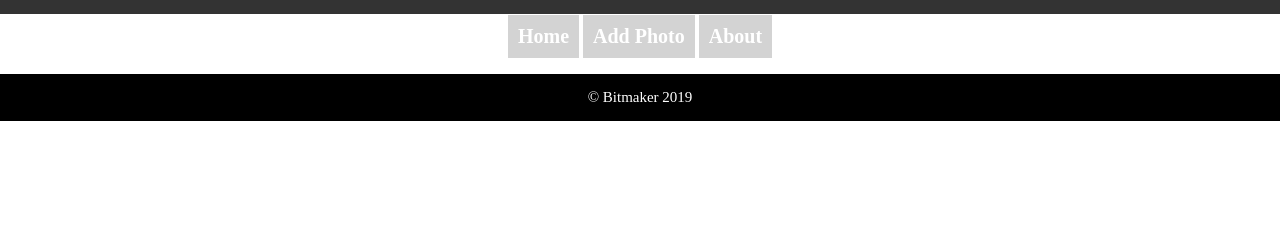
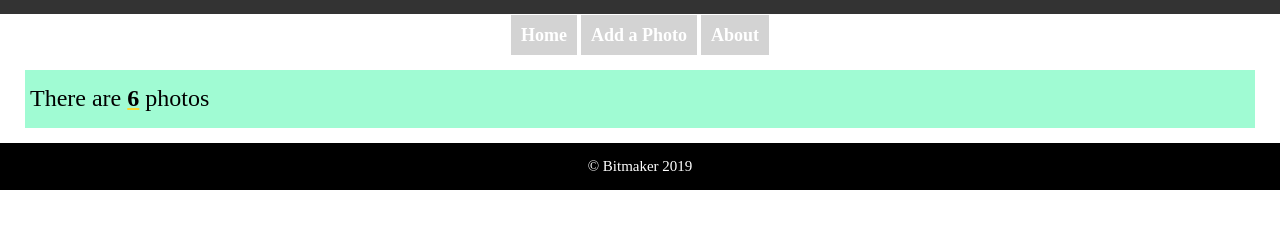
Before and after one commit to sjain93/css-display-layout, a plain HTML site: page index.html in a window 1280 px wide. Shown: the part 53-282 px from the top of the page. Drawn offline with nearby package versions, Linux system fonts and the light colour scheme.

Commit message:
made changes

```diff
--- a/index.html
+++ b/index.html
@@ -12,11 +12,13 @@
       <nav>
         <ul>
         <li><a href="#">Home</a></li>
-        <li><a href="#">Add Photo</a></li>
+        <li><a href="#">Add a Photo</a></li>
         <li><a href="#">About</a></li>
         </ul>
       </nav>
     </header>
+    <h2> There are <span>6</span> photos</h2>
+
     <footer>
       © Bitmaker 2019
     </footer>
--- a/style.css
+++ b/style.css
@@ -31,7 +31,7 @@ footer {
 nav > ul {
   padding: 0px;
   margin-top: 1px;
-  margin-bottom: 16px;
+  margin-bottom: 15px;
 }
 
 nav > ul > li {
@@ -45,5 +45,18 @@ nav > ul > li > a {
   text-decoration: none;
   color: #FFFFFF;
   font-weight: bold;
-  font-size: 20px;
+  font-size: 18px;
 }
+
+h2 {
+  margin: 0px 25px 15px 25px;
+  background-color: #A0FBD3;
+  padding: 15px 5px 15px 5px;
+  font-weight: 545;
+}
+
+h2 > span {
+  text-decoration: underline;
+  text-decoration-color: #FBD72B;
+  font-weight: 600;
+}
```
